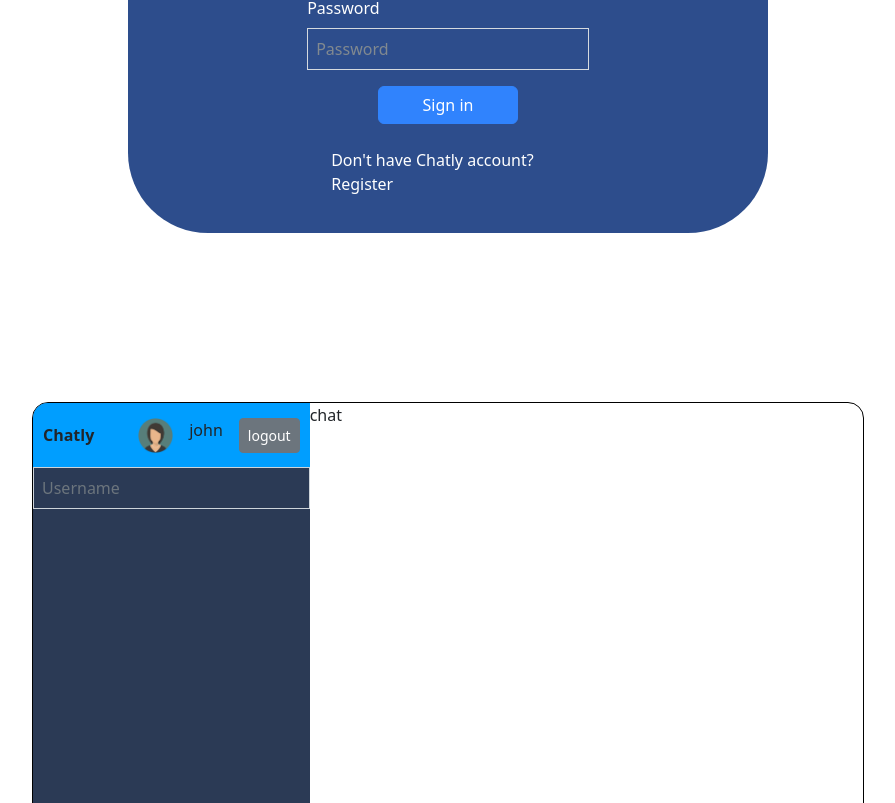
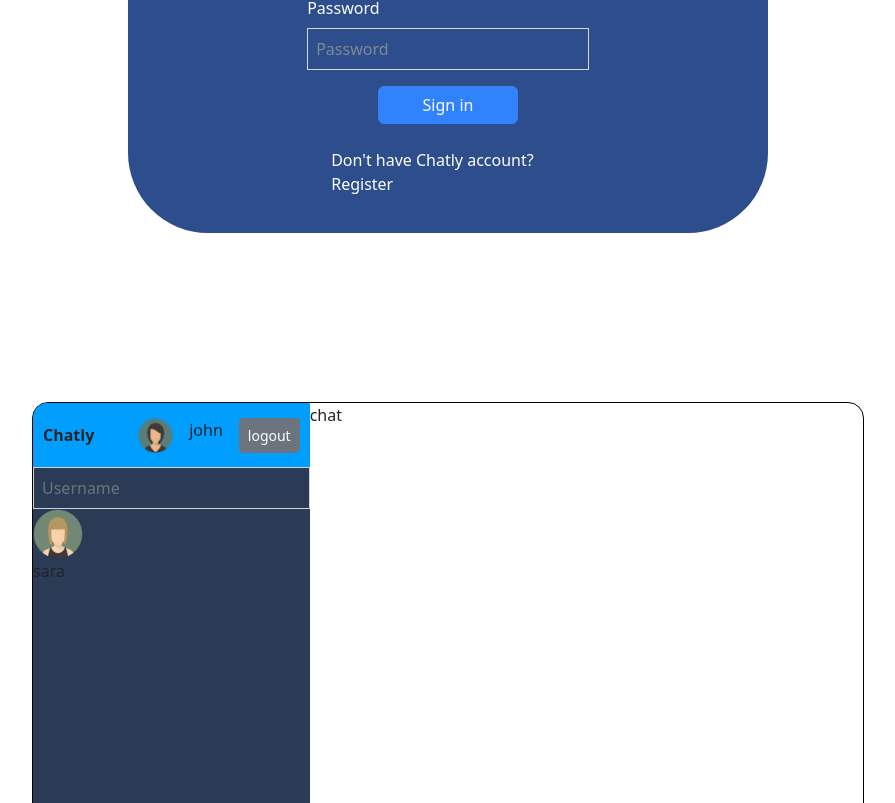
Before and after one commit to SherifAckles/chatly, a React (Create React App) app: page / in a window 1280 px wide. Shown: the part 1001-1804 px from the top of the page, without its empty margins (192-1087 px from the left). Built offline with nearby package versions, Linux system fonts and the light colour scheme; no server answers.

Commit message:
add img to the userchat

```diff
--- a/src/components/chatbox/Search.jsx
+++ b/src/components/chatbox/Search.jsx
@@ -1,4 +1,5 @@
 import React from 'react'
+import User2 from "../../assets/pngegg (2).png"
 import "./search.css"
 
 const Search = () => {
@@ -8,6 +9,12 @@ const Search = () => {
 
   <input type="text" class="form-control" placeholder="Username" aria-label="Username" aria-describedby="addon-wrapping"/>
 </div>
+      <div className="userchat">
+        <img src={User2} alt="user2" />
+        <div className="userchat-info">
+          <span>sara</span>
+        </div>
+</div>
     </div>
   )
 }
--- a/src/components/chatbox/search.css
+++ b/src/components/chatbox/search.css
@@ -1,6 +1,10 @@
 .form-control {
-background-color: transparent !important;
+  background-color: transparent !important;
   border-radius: 0 !important;
   padding: 0.5rem !important;
+  color: var(--color-white) !important;
+}
 
+.userchat img {
+  width: 50px;
 }
```
